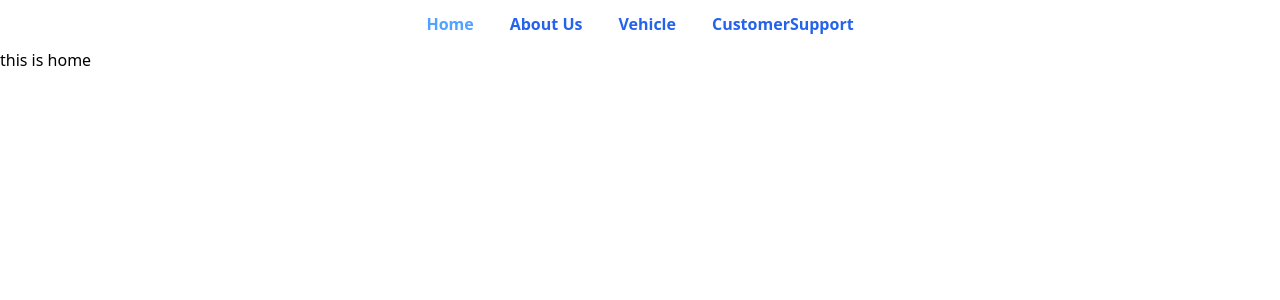
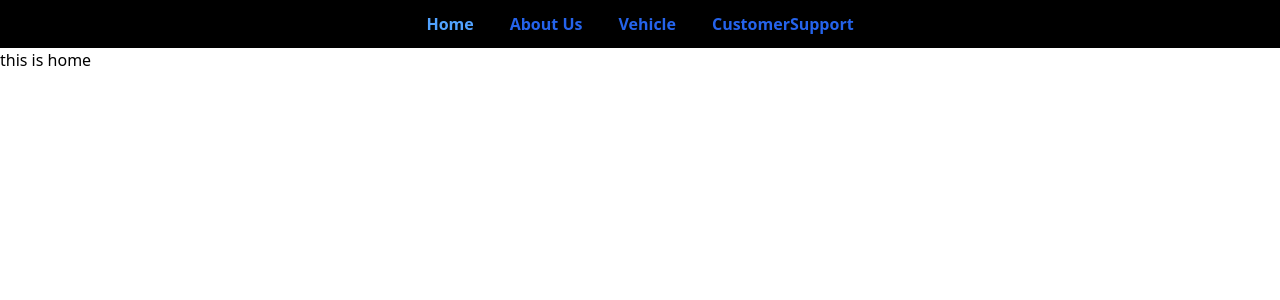
Before and after one commit to vutungtung/vutungtung_project, a React (Vite) app: page / in a window 1280 px wide. Shown: the top 300 px of the page. Built offline with nearby package versions, Linux system fonts and the light colour scheme.

Commit message:
initial push pyarjan Thapa

```diff
--- a/src/component/nav.tsx
+++ b/src/component/nav.tsx
@@ -5,7 +5,7 @@ const Nav = () => {
   return (
     <>
       <nav>
-      <div className="bg-white ">
+      <div className="bg-black ">
          <div className="flex justify-center space-x-9 font-semibold p-3 ">
          <NavLink
           to="/"
```
